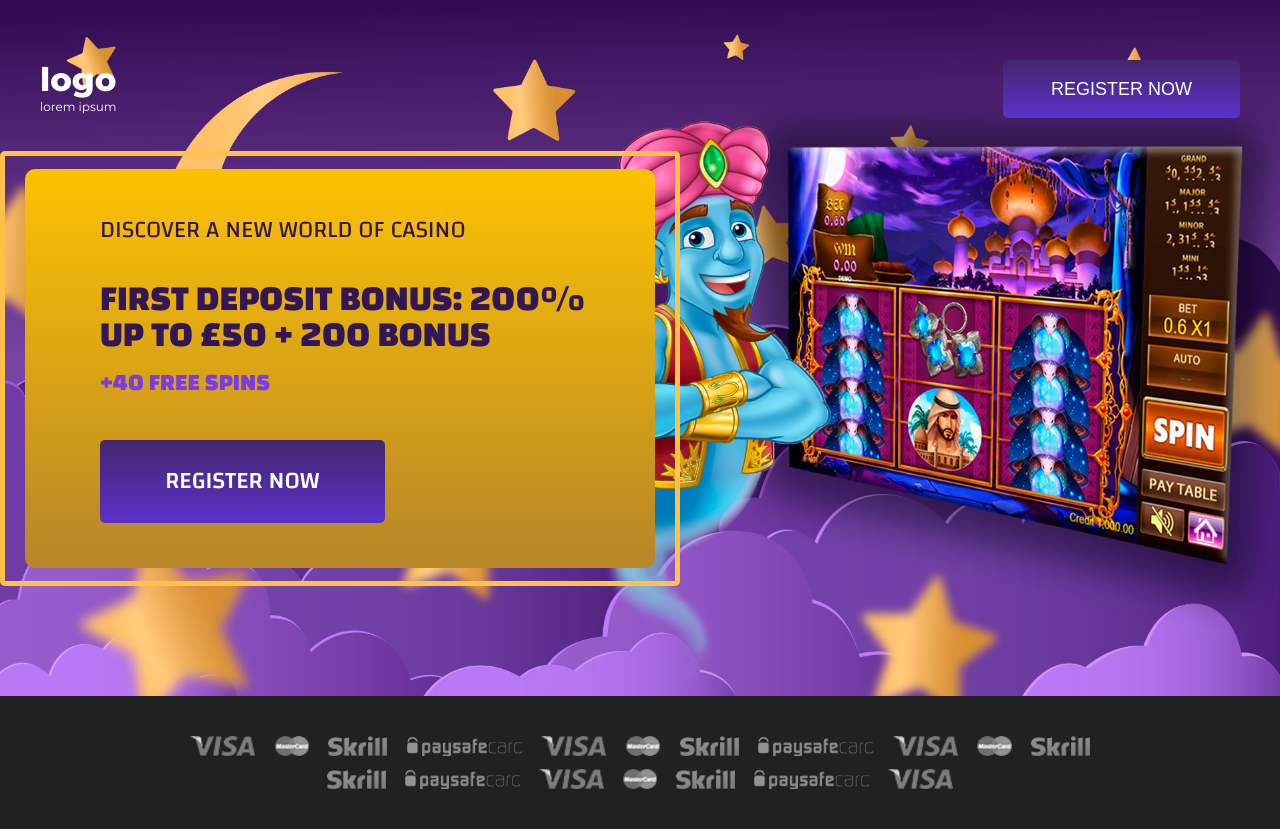
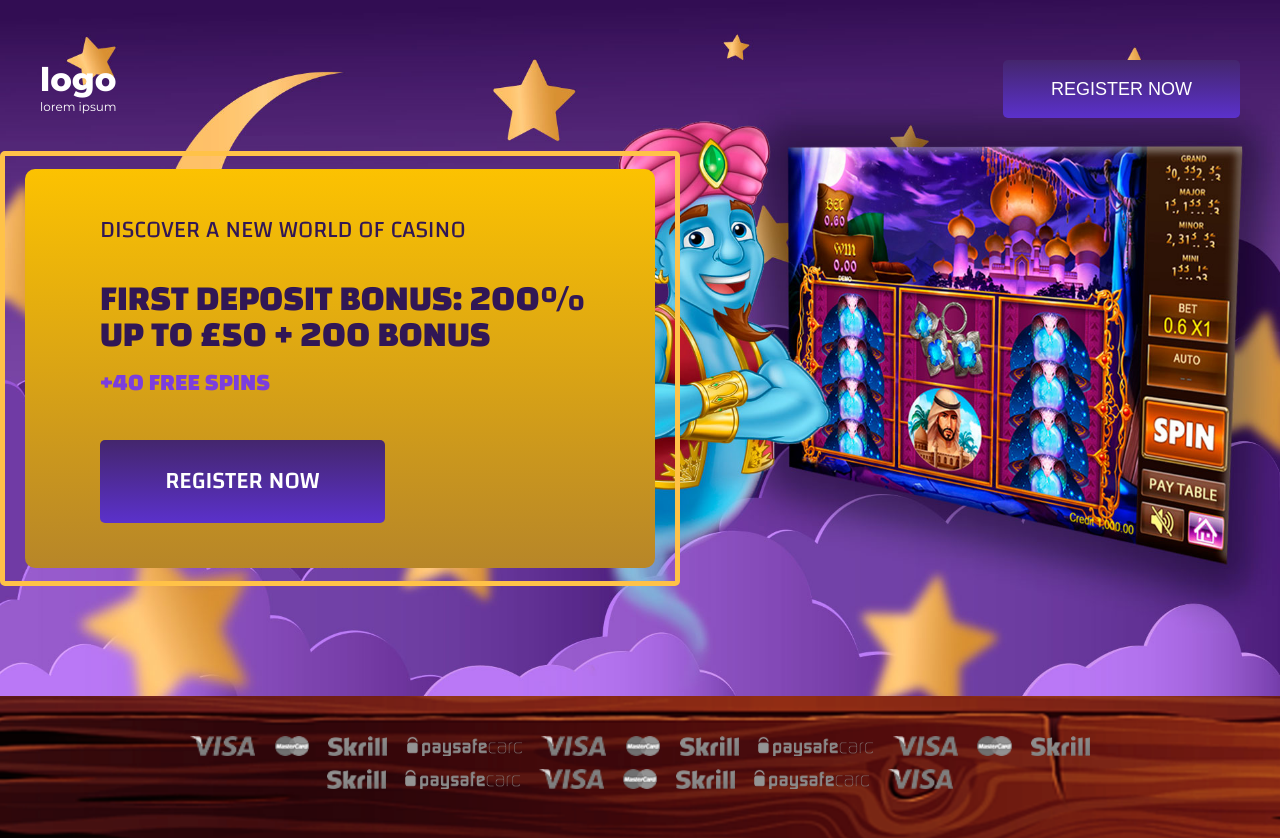
Before and after one commit to Smart-bid/casino-lending, a React (Create React App) app in the folder Casino_landing/: page / in a window 1280 px wide. Built offline with nearby package versions, Linux system fonts and the light colour scheme; the HTML template or start-up script is replaced by a standard one.

Commit message:
fix footer

```diff
--- a/Casino_landing/src/style/_index.scss
+++ b/Casino_landing/src/style/_index.scss
@@ -67,9 +67,10 @@ button {
 }
 
 .footer-background {
+    min-height: 142px;
     overflow: hidden;
 
-    background-color: #212121;
+    background-image: url('../images/footer-back.png');
     background-repeat: no-repeat;
     background-size: cover;
 }
```
Also changed, not shown: Casino_landing/src/images/footer-back.png (added).
